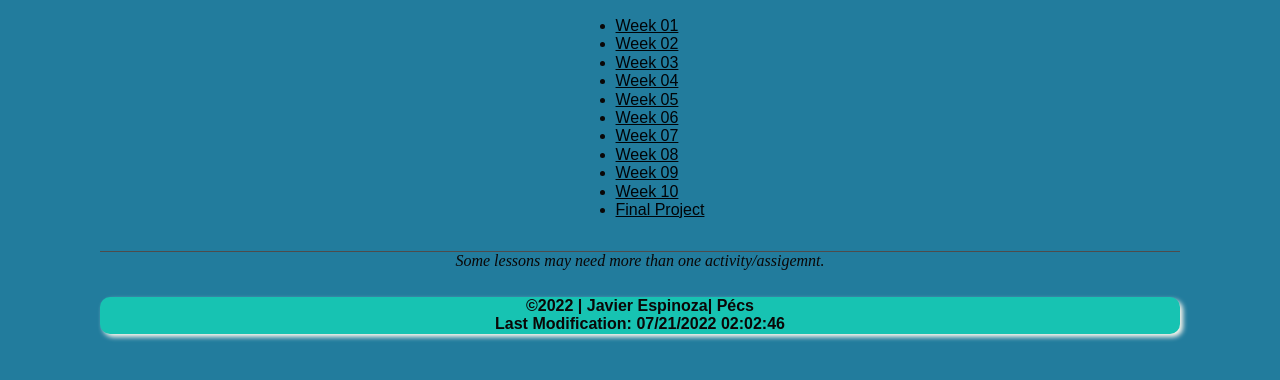
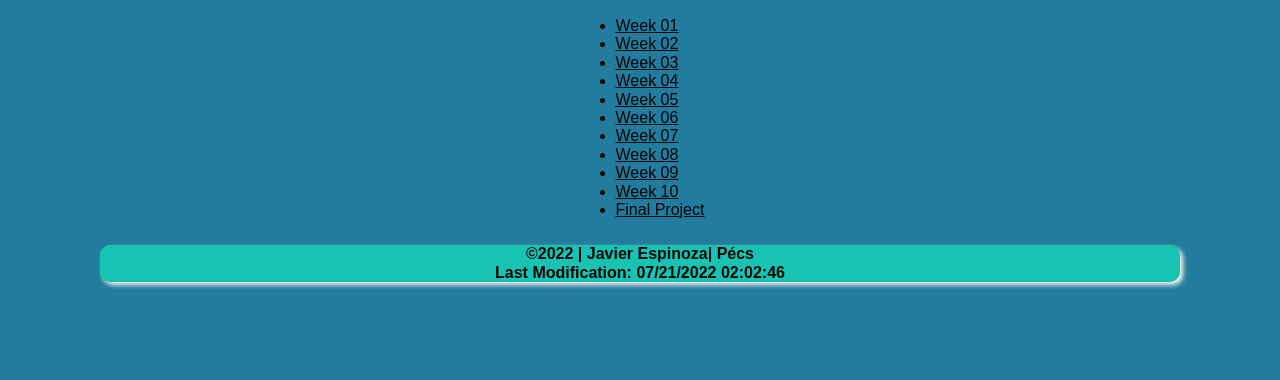
Before and after one commit to jjhosuepinoza/WDD330, a plain HTML site: page index.html in a window 1280 px wide. Shown: the part 392-772 px from the top of the page. Drawn offline with Linux system fonts and the light colour scheme.

Commit message:
Update index.html

```diff
--- a/index.html
+++ b/index.html
@@ -47,7 +47,7 @@
 <li> <a href="project.html">Final Project</a> </li>
 </ul>
 
-<p>Some lessons may need more than one activity/assigemnt. </p>
+
 </div>
 </main>
 <footer>
```
